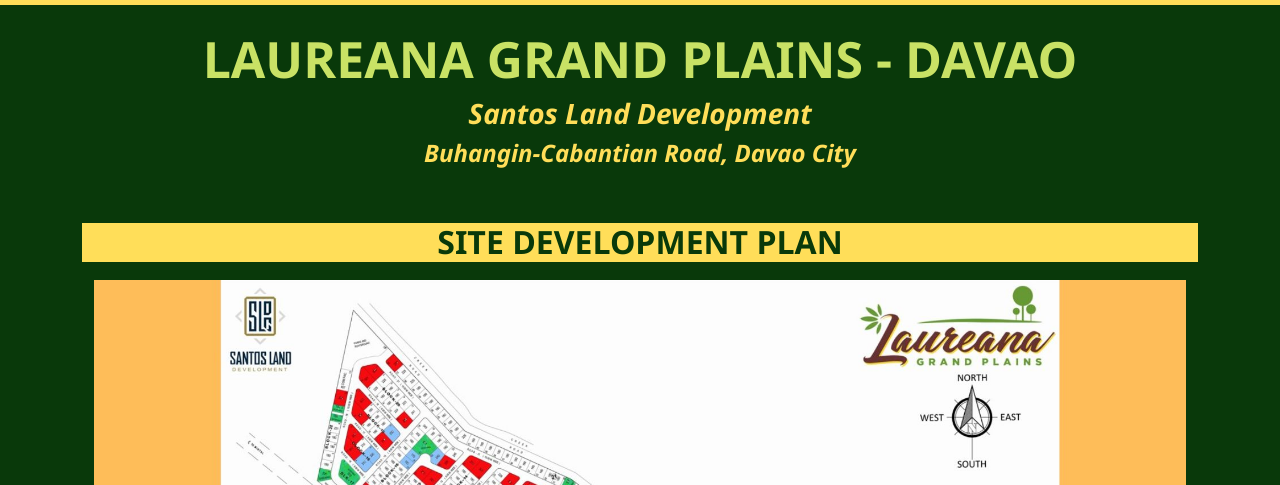
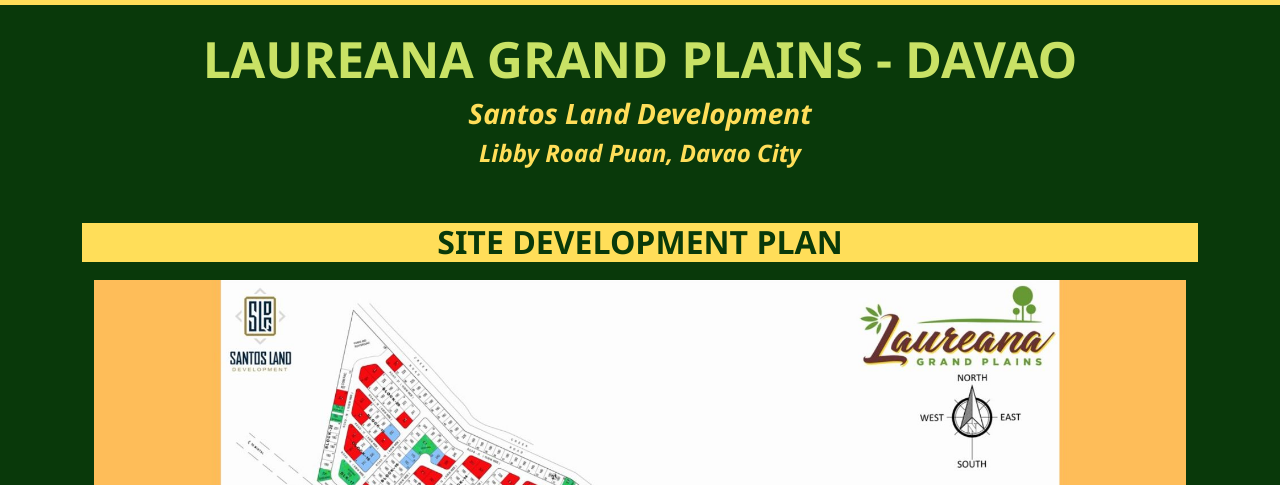
Before and after one commit to tetheresemarie/kodego-demo, a plain HTML site: page laureana.html in a window 1280 px wide. Shown: the part 315-800 px from the top of the page. Drawn offline with nearby package versions, Linux system fonts and the light colour scheme.

Commit message:
Update laureana.html
Modified laureana.html

```diff
--- a/laureana.html
+++ b/laureana.html
@@ -165,7 +165,7 @@
     <header>
         <h1>LAUREANA GRAND PLAINS - DAVAO</h1>
         <h3>Santos Land Development</h3>
-        <h4>Buhangin-Cabantian Road, Davao City</h4>
+        <h4>Libby Road Puan, Davao City</h4>
     </header>
     <div class="container text-center">
       <div class="row">
```
